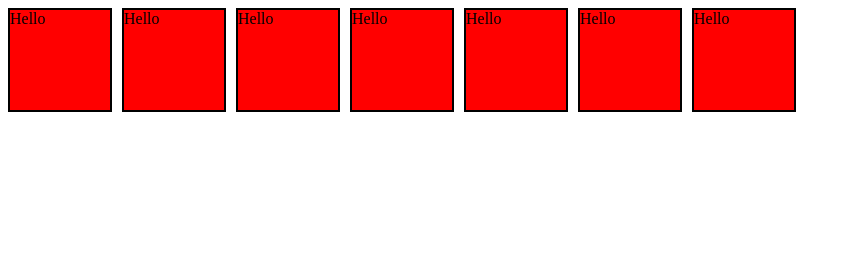
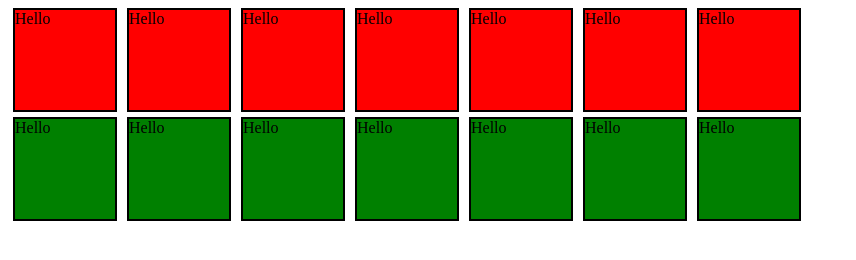
Before and after one commit to nithyan-s/TemporaryX, a plain HTML site: page index.html in a window 1280 px wide. Shown: the whole page, without its empty margins (0-856 px from the left). Drawn offline with Linux system fonts and the light colour scheme.

Commit message:
Increased the boxes

```diff
--- a/index.html
+++ b/index.html
@@ -17,5 +17,14 @@
       <div class="box">Hello</div>
       <div class="box">Hello</div>
     </div>
+    <div class="container2">
+      <div class="box2">Hello</div>
+      <div class="box2">Hello</div>
+      <div class="box2">Hello</div>
+      <div class="box2">Hello</div>
+      <div class="box2">Hello</div>
+      <div class="box2">Hello</div>
+      <div class="box2">Hello</div>
+    </div>
   </body>
 </html>
--- a/styles.css
+++ b/styles.css
@@ -2,6 +2,7 @@
   width: 100%;
   display: flex;
   gap: 10px;
+  margin: 5px;
 }
 
 .box {
@@ -11,6 +12,20 @@
   border: 2px solid black;
   justify-content: space-evenly;
 }
+.container2 {
+  width: 100%;
+  display: flex;
+  gap: 10px;
+  margin: 5px;
+}
+
+.box2 {
+  background-color: green;
+  height: 100px;
+  width: 100px;
+  border: 2px solid black;
+  justify-content: space-evenly;
+}
 .box:hover {
   background-color: orange;
   transition: 0.5s;
```
